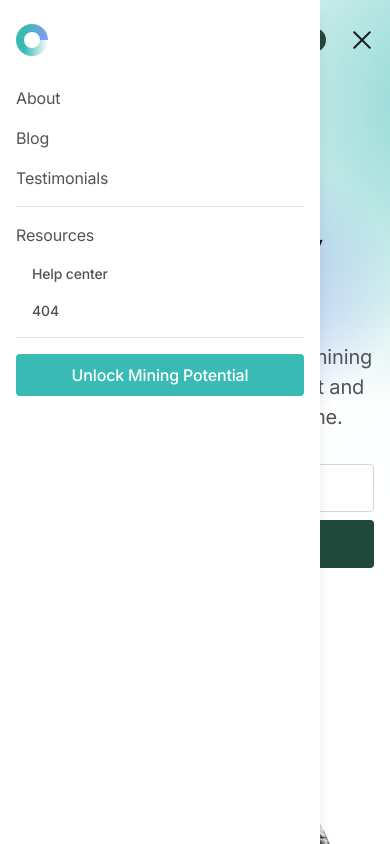
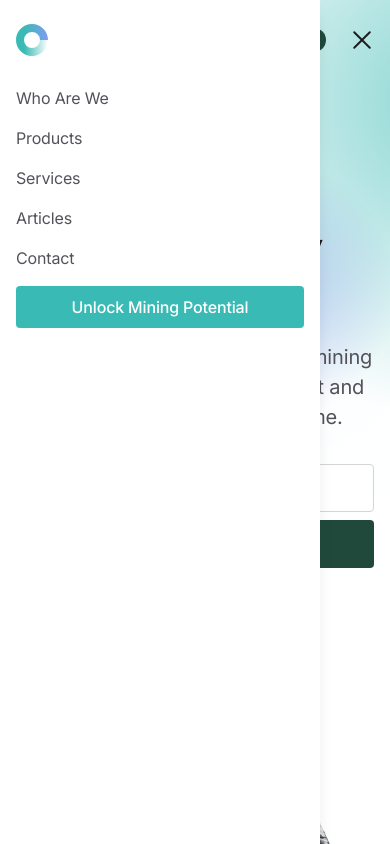
Before and after one commit to The-3-Rocks/landing-page, a Next.js app: page / in a window 390 px wide. Both pictures are taken after a click on the button "Menu". Shown: the top 844 px of the page. Built offline with nearby package versions, Linux system fonts and the light colour scheme.

Commit message:
update mobile menu and set default theme to dark

```diff
--- a/components/ui/header.tsx
+++ b/components/ui/header.tsx
@@ -3,7 +3,6 @@ import Logo from "./logo";
 import Dropdown from "@/components/utils/dropdown";
 import ThemeToggle from "./theme-toggle";
 import MobileMenu from "./mobile-menu";
-
 
 export default function Header() {
   return (
--- a/components/ui/mobile-menu.tsx
+++ b/components/ui/mobile-menu.tsx
@@ -95,28 +95,46 @@ export default function MobileMenu() {
                   className="flex text-gray-600 hover:text-gray-900 dark:text-gray-300 dark:hover:text-gray-100 py-2"
                   onClick={() => setMobileNavOpen(false)}
                 >
-                  About
+                  Who Are We
                 </Link>
               </li>
               <li>
                 <Link
-                  href="/blog"
+                  href="/#products"
                   className="flex text-gray-600 hover:text-gray-900 dark:text-gray-300 dark:hover:text-gray-100 py-2"
                   onClick={() => setMobileNavOpen(false)}
                 >
-                  Blog
+                  Products
                 </Link>
               </li>
               <li>
                 <Link
-                  href="/testimonials"
+                  href="/#services"
                   className="flex text-gray-600 hover:text-gray-900 dark:text-gray-300 dark:hover:text-gray-100 py-2"
                   onClick={() => setMobileNavOpen(false)}
                 >
-                  Testimonials
+                  Services
                 </Link>
               </li>
-              <li className="py-2 my-2 border-t border-b border-gray-200 dark:border-gray-800">
+              <li>
+                <Link
+                  href="/our-products"
+                  className="flex text-gray-600 hover:text-gray-900 dark:text-gray-300 dark:hover:text-gray-100 py-2"
+                  onClick={() => setMobileNavOpen(false)}
+                >
+                  Articles
+                </Link>
+              </li>
+              <li>
+                <Link
+                  href="/contact"
+                  className="flex text-gray-600 hover:text-gray-900 dark:text-gray-300 dark:hover:text-gray-100 py-2"
+                  onClick={() => setMobileNavOpen(false)}
+                >
+                  Contact
+                </Link>
+              </li>
+              {/* <li className="py-2 my-2 border-t border-b border-gray-200 dark:border-gray-800">
                 <span className="flex text-gray-600 dark:text-gray-400 py-2">
                   Resources
                 </span>
@@ -140,7 +158,7 @@ export default function MobileMenu() {
                     </Link>
                   </li>
                 </ul>
-              </li>
+              </li> */}
               <li>
                 <Link
                   href="/contact"
--- a/components/ui/theme-toggle.tsx
+++ b/components/ui/theme-toggle.tsx
@@ -1,5 +1,6 @@
 "use client";
 
+import { useEffect } from "react";
 import { useTheme } from "next-themes";
 
 export default function ThemeToggle({
@@ -7,7 +8,14 @@ export default function ThemeToggle({
 }: {
   className?: string;
 }) {
-  const { theme, setTheme } = useTheme();
+  const { theme, setTheme, resolvedTheme } = useTheme();
+
+  // Set dark theme as default when component mounts
+  useEffect(() => {
+    if (resolvedTheme === "system") {
+      setTheme("dark");
+    }
+  }, []); // Only run this effect once on mount
 
   return (
     <div className={`form-switch flex flex-col justify-center ${className}`}>
```
